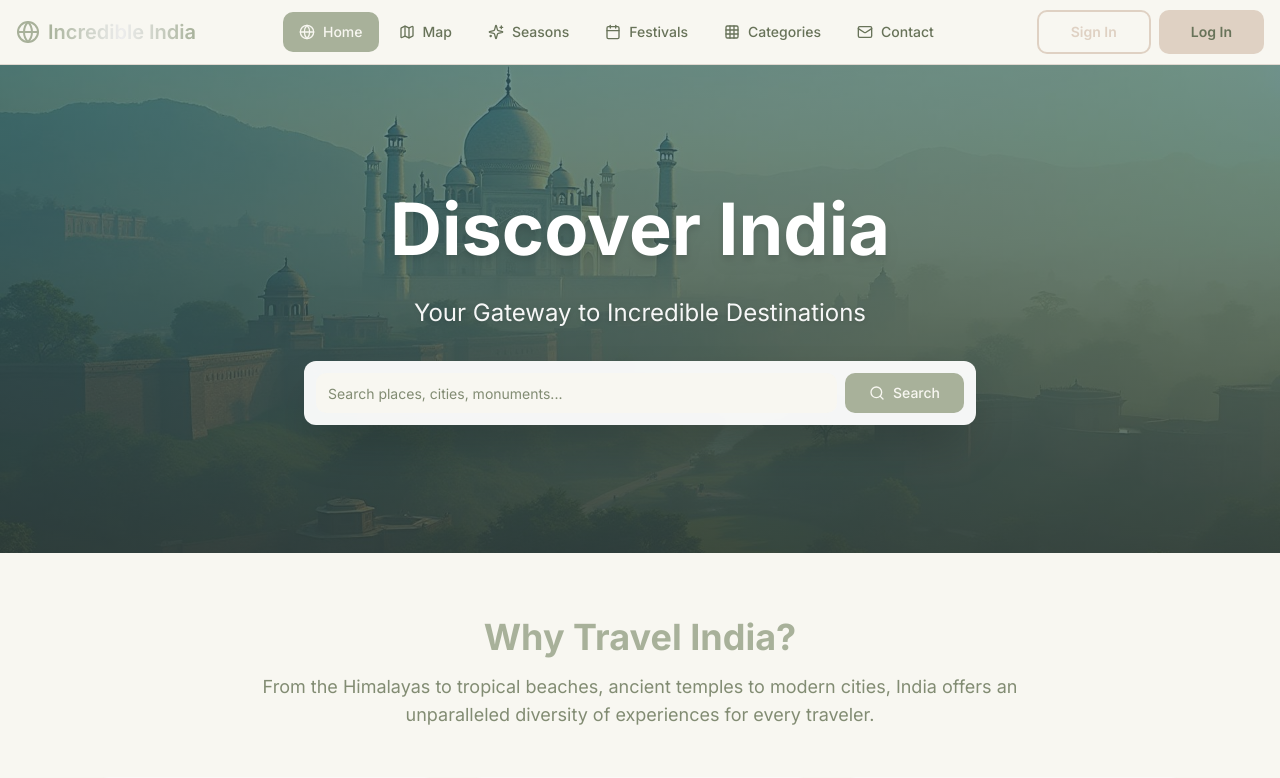
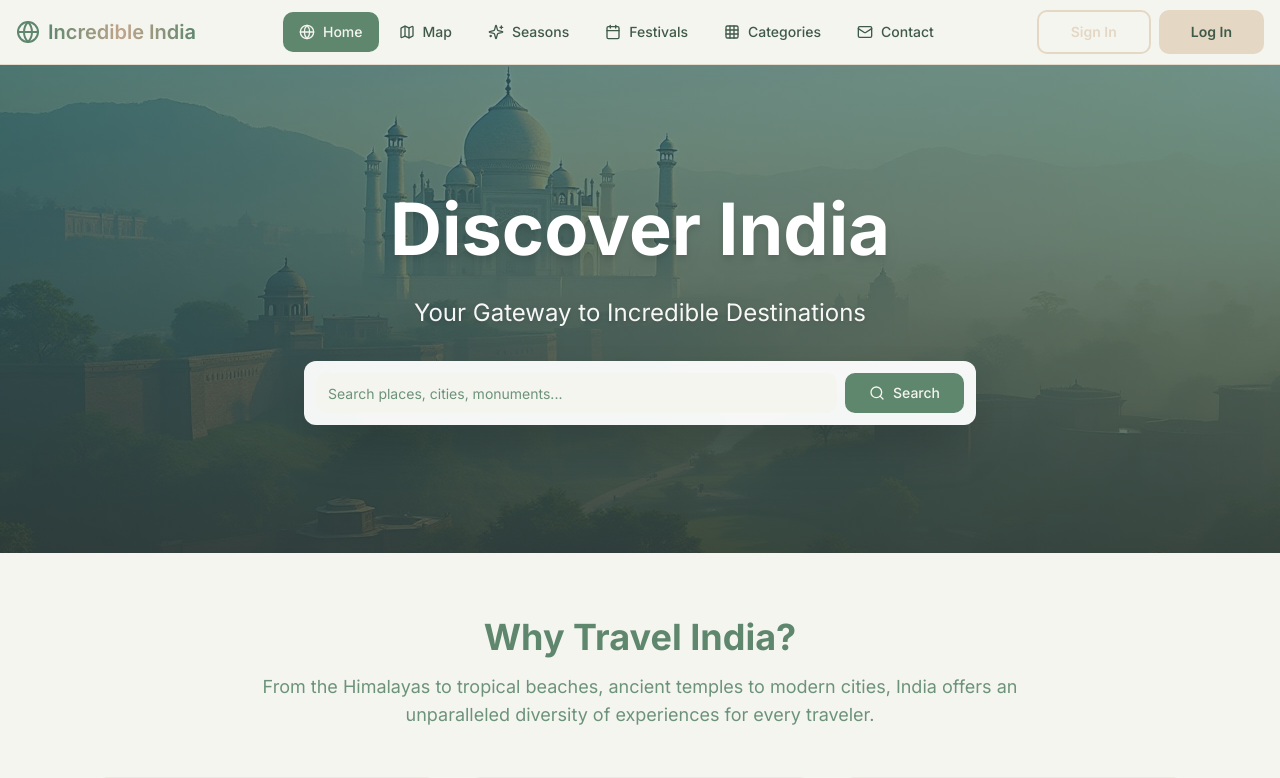
Before and after one commit to Sumaiyaaaaaaa/soft-india-trails, a React (Vite) app: page / in a window 1280 px wide. Shown: the top 778 px of the page. Built offline with nearby package versions, Linux system fonts and the light colour scheme; the HTML template or start-up script is replaced by a standard one.

Commit message:
Apply new theme colors
Update theme to soft cream/tan/sage palette and adjust UI to new colors across CSS.

```diff
--- a/src/index.css
+++ b/src/index.css
@@ -8,80 +8,80 @@ All colors MUST be HSL.
 
 @layer base {
   :root {
-    --background: 50 33% 96%; /* #FAF9EE */
-    --foreground: 85 13% 40%; /* Darker A2AF9B for text */
+    --background: 60 20% 95%; /* #F5F5F0 */
+    --foreground: 142 18% 30%; /* Darker sage for text */
 
-    --card: 50 33% 98%;
-    --card-foreground: 85 13% 40%;
+    --card: 60 20% 97%;
+    --card-foreground: 142 18% 30%;
 
-    --popover: 50 33% 98%;
-    --popover-foreground: 85 13% 40%;
+    --popover: 60 20% 97%;
+    --popover-foreground: 142 18% 30%;
 
     /* Theme colors from new palette */
-    --primary: 85 13% 65%; /* #A2AF9B */
-    --primary-foreground: 50 33% 96%;
+    --primary: 142 18% 45%; /* #5D866C */
+    --primary-foreground: 60 20% 95%;
 
-    --secondary: 30 30% 82%; /* #DCCFC0 */
-    --secondary-foreground: 85 13% 40%;
+    --secondary: 36 38% 83%; /* #E6D8C3 */
+    --secondary-foreground: 142 18% 30%;
 
-    --accent: 0 0% 93%; /* #EEEEEE */
-    --accent-foreground: 85 13% 40%;
+    --accent: 29 30% 65%; /* #C2A68C */
+    --accent-foreground: 142 18% 30%;
 
-    --sky: 85 13% 65%; /* #A2AF9B */
-    --sky-foreground: 50 33% 96%;
+    --sky: 142 18% 45%; /* #5D866C */
+    --sky-foreground: 60 20% 95%;
 
-    --muted: 30 25% 88%;
-    --muted-foreground: 85 10% 50%;
+    --muted: 36 30% 88%;
+    --muted-foreground: 142 15% 50%;
 
     --destructive: 0 84.2% 60.2%;
-    --destructive-foreground: 50 33% 96%;
+    --destructive-foreground: 60 20% 95%;
 
-    --border: 30 20% 85%;
-    --input: 50 25% 92%;
-    --ring: 85 13% 65%;
+    --border: 36 30% 85%;
+    --input: 60 15% 92%;
+    --ring: 142 18% 45%;
 
     --radius: 0.75rem;
 
     /* Gradients */
-    --gradient-hero: linear-gradient(135deg, hsl(85 13% 65%), hsl(30 30% 82%));
-    --gradient-warm: linear-gradient(135deg, hsl(30 30% 82%), hsl(0 0% 93%));
-    --gradient-cool: linear-gradient(135deg, hsl(0 0% 93%), hsl(50 33% 96%));
+    --gradient-hero: linear-gradient(135deg, hsl(142 18% 45%), hsl(36 38% 83%));
+    --gradient-warm: linear-gradient(135deg, hsl(36 38% 83%), hsl(29 30% 65%));
+    --gradient-cool: linear-gradient(135deg, hsl(29 30% 65%), hsl(60 20% 95%));
 
     /* Transitions */
     --transition-smooth: all 0.3s cubic-bezier(0.4, 0, 0.2, 1);
   }
 
   .dark {
-    --background: 85 13% 15%;
-    --foreground: 50 33% 96%;
+    --background: 142 18% 12%;
+    --foreground: 60 20% 95%;
 
-    --card: 85 10% 18%;
-    --card-foreground: 50 33% 96%;
+    --card: 142 15% 15%;
+    --card-foreground: 60 20% 95%;
 
-    --popover: 85 10% 18%;
-    --popover-foreground: 50 33% 96%;
+    --popover: 142 15% 15%;
+    --popover-foreground: 60 20% 95%;
 
-    --primary: 85 13% 55%;
-    --primary-foreground: 50 33% 96%;
+    --primary: 142 18% 55%;
+    --primary-foreground: 60 20% 95%;
 
-    --secondary: 30 30% 72%;
-    --secondary-foreground: 85 13% 20%;
+    --secondary: 36 38% 73%;
+    --secondary-foreground: 142 18% 20%;
 
-    --accent: 0 0% 85%;
-    --accent-foreground: 85 13% 20%;
+    --accent: 29 30% 60%;
+    --accent-foreground: 142 18% 20%;
 
-    --sky: 85 13% 55%;
-    --sky-foreground: 50 33% 96%;
+    --sky: 142 18% 55%;
+    --sky-foreground: 60 20% 95%;
 
-    --muted: 85 10% 25%;
-    --muted-foreground: 50 20% 70%;
+    --muted: 142 15% 25%;
+    --muted-foreground: 60 15% 70%;
 
     --destructive: 0 62.8% 30.6%;
-    --destructive-foreground: 50 33% 96%;
+    --destructive-foreground: 60 20% 95%;
 
-    --border: 85 10% 30%;
-    --input: 85 10% 30%;
-    --ring: 85 13% 55%;
+    --border: 142 15% 30%;
+    --input: 142 15% 30%;
+    --ring: 142 18% 55%;
   }
 }
 
```
